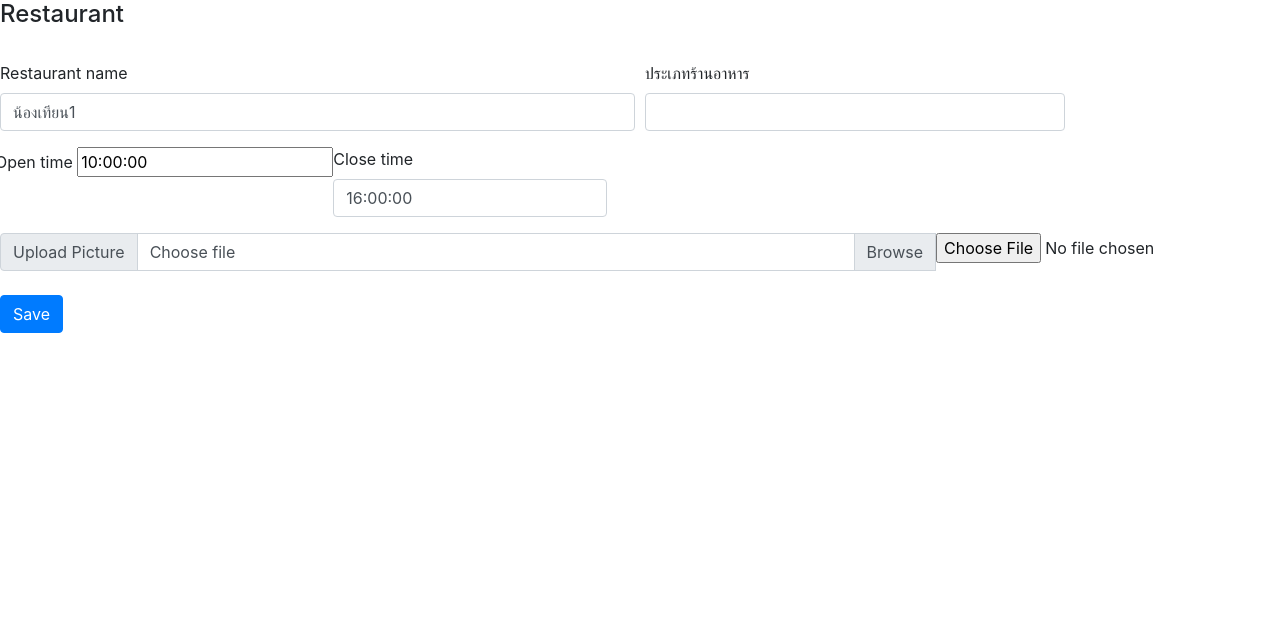
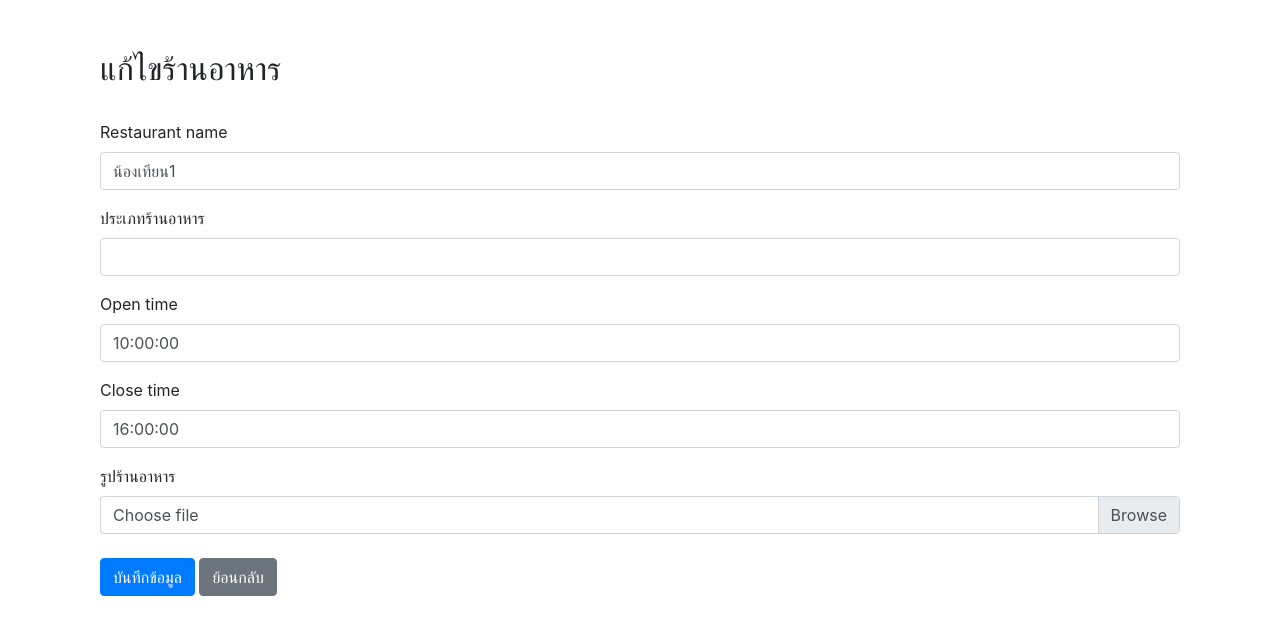
Before and after one commit to thitiwut00897/System-s-Restuarant, a Django app: page /restaurant/edit/1/ in a window 1280 px wide. Shown: the part 56-691 px from the top of the page. Run offline with Django 3.2, Linux system fonts and the light colour scheme; data comes from the database, SQL or seed files in the repository; both versions use the stored data as it was after the commit; some libraries are stand-ins or nearby versions.

Commit message:
-แก้ไขร้านอาหาร

```diff
--- a/system_restuarant/managements/forms.py
+++ b/system_restuarant/managements/forms.py
@@ -26,6 +26,7 @@ class AddRestaurantForm(ModelForm):
             if( price.isdigit() == false):
                 msg = "กรุณากรอกตัวเลข"
                 self.add_error('price', msg)
+
 class EditRestaurantForm(ModelForm):
     class Meta:
         model = Restaurant
@@ -39,7 +40,8 @@ class EditRestaurantForm(ModelForm):
         widgets = {
             'restaurant_name': forms.TextInput(attrs={'class':'form-control'}),
             'working_hours': forms.TextInput(attrs={'class':'form-control'}),
-            'close_time': forms.TextInput(attrs={'class':'form-control'})
+            'close_time': forms.TextInput(attrs={'class':'form-control'}),
+            'open_time' : forms.TextInput(attrs={'class':'form-control'})
         }
 
 class AddFoodForm(ModelForm):
--- a/system_restuarant/managements/templates/editRestaurant.html
+++ b/system_restuarant/managements/templates/editRestaurant.html
@@ -1,6 +1,6 @@
 {% extends "base.html" %}
 {% block content %}
-    <form method="POST" action="{% url 'editRestaurant' id=id %}" enctype="multipart/form-data" >
+    <form method="POST" action="{% url 'editRestaurant' id=id %}" enctype="multipart/form-data" class="bv">
     {% csrf_token %}
     {% comment %} {% if success %}
     <div class="row">
@@ -10,14 +10,13 @@
     </div>
     {% endif %} {% endcomment %}
     {{ form.non_field_errors }}
-        <h4> Restaurant</h4><br>
-        <div class="form-row">
-            <div class="form-group col-md-6">
+        <h2> แก้ไขร้านอาหาร</h2><br>
+        <div class="form-group">
                 <label for=" {{form.restaurant_name.id_for_label}} ">{{ form.restaurant_name.label }}</label>
                 {{ form.restaurant_name }}
                 {{ form.restaurant_name.errors }}
             </div>
-            <div class="form-group col-md-4">
+            <div class="form-group">
                 <label for="inputType">ประเภทร้านอาหาร</label>
                 <input type="text" class="form-control" name="type_name" id="inputType">
             </div>
@@ -31,20 +30,20 @@
                 {{ form.close_time}}
                 {{ form.close_time.errors }}
             </div>
-        </div>
+            <label for="inputType">รูปร้านอาหาร</label>
             <div class="input-group">
                 <div class="input-group-prepend">
                     <span class="input-group-text" >Upload Picture</span>
                 </div>
-            <div class="custom-file">
-                <input type="file" class="custom-file-input" aria-describedby="inputGroupFileAddon01">
+                <div class="custom">
                     <label class="custom-file-label" for="{{form.picture_restaurant.id_for_label}}">Choose file</label>
                 </div>
                 {{ form.picture_restaurant}}
-            {{ form.picture_restaurant.errors }}
+                {{ form.picture_restaurant.errors}}
             </div>
-        </div><br>
-       <button type="submit" class="btn btn-primary" >Save</button>
+    <br>
+       <button type="submit" class="btn btn-primary" >บันทึกข้อมูล</button>
+       <a type="button" class="btn btn-secondary" href="{% url 'addRestaurant' %}">ย้อนกลับ</a>
         </form>
     </div>
 
--- a/system_restuarant/managements/views.py
+++ b/system_restuarant/managements/views.py
@@ -89,6 +89,7 @@ def editRestaurant(request, id):
     return render(request, 'editRestaurant.html', context={
         'form': form,
         'restaurant': restaurant,
+        'id' : id
         # 'success': success
     })
 
--- a/system_restuarant/templates/base.html
+++ b/system_restuarant/templates/base.html
@@ -12,7 +12,7 @@
     <script src="https://ajax.googleapis.com/ajax/libs/jquery/3.4.1/jquery.min.js"></script>
     <script src="https://maxcdn.bootstrapcdn.com/bootstrap/3.4.1/js/bootstrap.min.js"></script>
     <style>
-    .fr, .mr{
+    .fr, .mr, .bv{
         margin-left: 100px;
         margin-right: 100px;
         margin-top: 50px;
```
Also changed, not shown: system_restuarant/db.sqlite3. Lines whose indentation alone changed are shown as unchanged.
